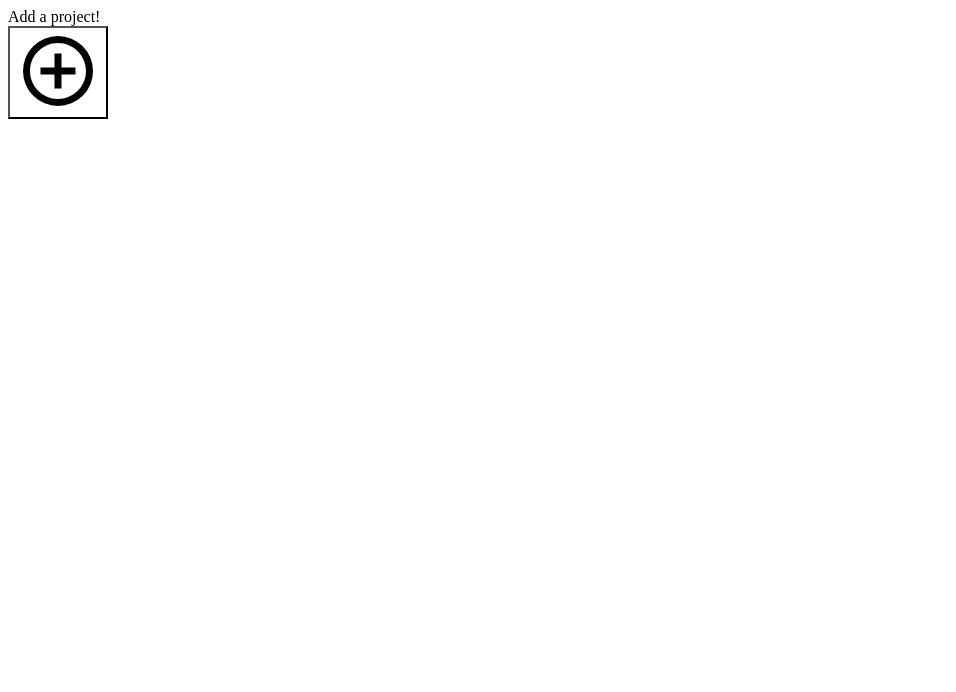
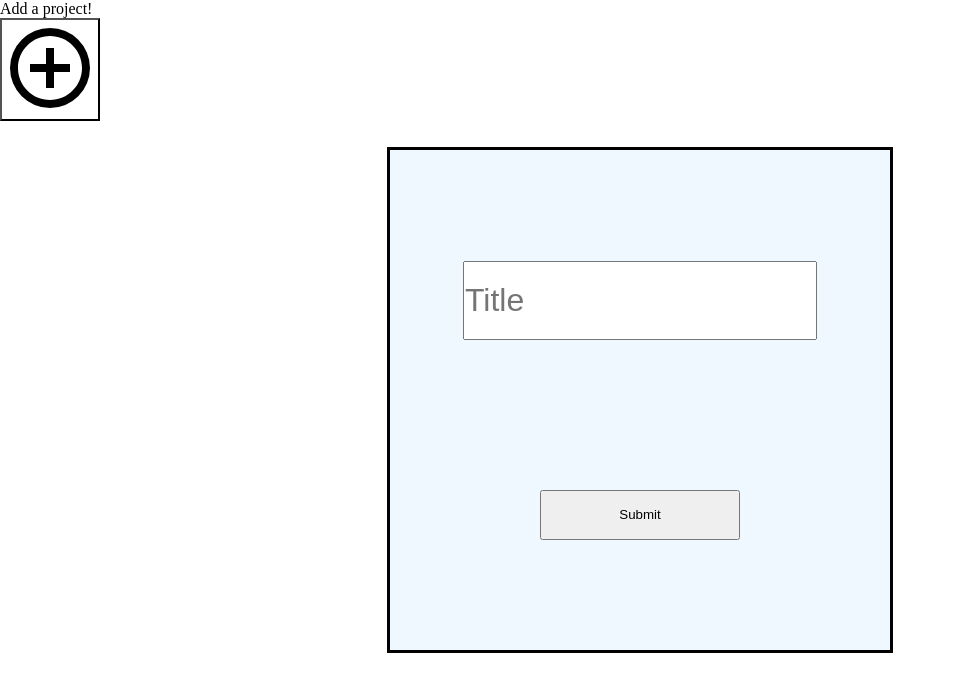
Before and after one commit to technexx/Much-to-do, a website built with webpack: page dist/index.html in a window 1280 px wide. Shown: the whole page, without its empty margins (0-956 px from the left). Built offline with Linux system fonts and the light colour scheme.

Commit message:
add project popup centered w/ absolute + css change

```diff
--- a/src/style.css
+++ b/src/style.css
@@ -1,9 +1,39 @@
+* {
+    margin: 0px;
+    padding: 0px;
+}
+
 .add-project-popup {
-    width: 200px;
-    height: 200px;
+    position: absolute;
+    top: 50vh;
+    left: 50vw;
+    width: 500px;
+    height: 500px;
+    transform: translate(-50%, -50%);
     border: 3px solid black;
     background-color: aliceblue;
-    display: none;
+    /* display: none; */
+    display: flex;
+    flex-direction: column;
+    justify-content: center;
+}
+
+#add-project-form {
+    display: flex;
+    flex-direction: column;
+    align-items: center;
+    gap: 150px;
+}
+
+#add-project-title-input {
+    height: 75px;
+    width: 350px;
+    font-size: 32px;
+}
+
+#add-project-submit-button {
+    height: 50px;
+    width: 200px;
 }
 
 .add-project-header {
```
Also changed, not shown: dist/main.js.
